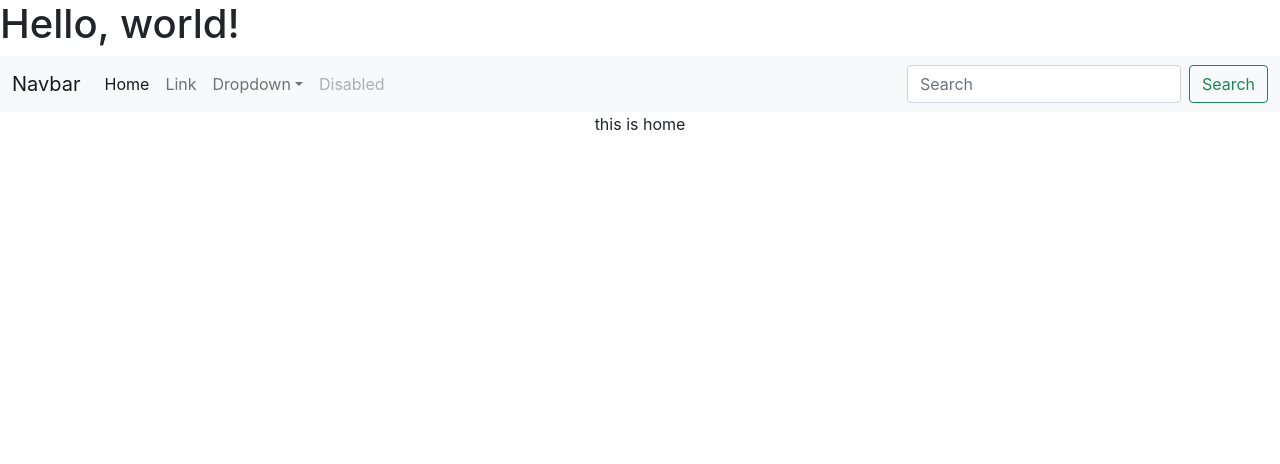
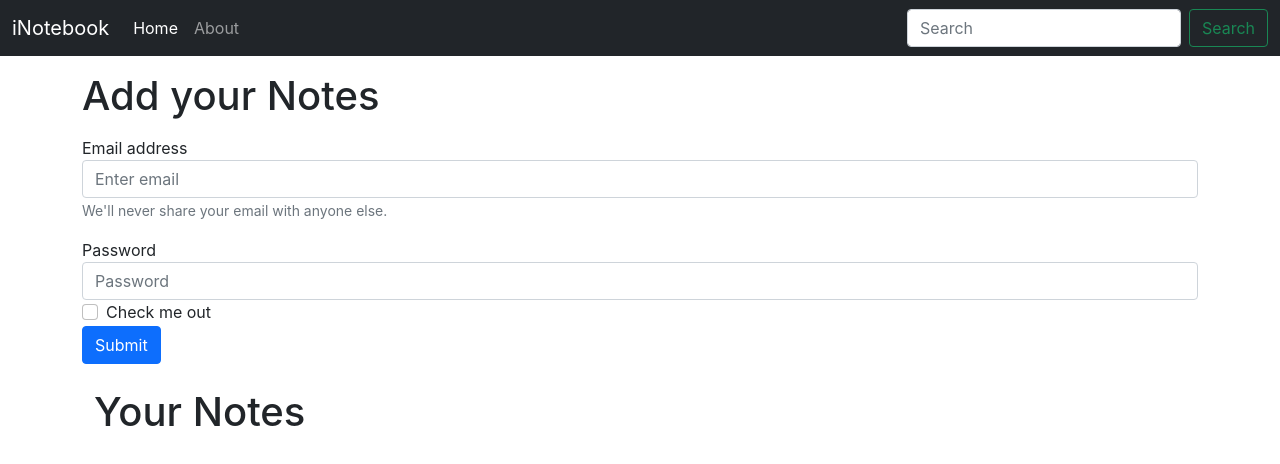
Before and after one commit to Paawan9700/iNotebook, a React (Create React App) app: page / in a window 1280 px wide. Shown: the top 464 px of the page. Built offline with nearby package versions, Linux system fonts and the light colour scheme.

Commit message:
uselocation and usecontext

```diff
--- a/package.json
+++ b/package.json
@@ -9,7 +9,8 @@
     "concurrently": "^6.3.0",
     "react": "^17.0.2",
     "react-dom": "^17.0.2",
-    "react-router-dom": "^6.0.1",
+    "react-router": "^6.0.2",
+    "react-router-dom": "^5.2.0",
     "react-scripts": "4.0.3",
     "web-vitals": "^1.1.2"
   },
@@ -18,7 +19,7 @@
     "build": "react-scripts build",
     "test": "react-scripts test",
     "eject": "react-scripts eject",
-    "both" : "concurrently \"npm rum start \" \"nodemon backend/index.js\""
+    "both": "concurrently \"npm rum start \" \"nodemon backend/index.js\""
   },
   "eslintConfig": {
     "extends": [
--- a/public/index.html
+++ b/public/index.html
@@ -11,7 +11,6 @@
     <title>iNotebook - Your Notes Secured in the cloud</title>
   </head>
   <body>
-    <h1>Hello, world!</h1>
 
     <!-- Optional JavaScript; choose one of the two! -->
 
--- a/src/App.js
+++ b/src/App.js
@@ -1,19 +1,30 @@
-import './App.css';
+import "./App.css";
 import React from "react";
-import {
-  BrowserRouter as Router,
-  Switch,
-  Route,
-  Link
-} from "react-router-dom";
-import { Navbar } from './components/Navbar';
-import { Home } from './components/Home';
+import { BrowserRouter as Router, Switch, Route } from "react-router-dom";
+
+import { Navbar } from "./components/Navbar";
+import { Home } from "./components/Home";
+import { About } from "./components/About";
+import NoteState from "./context/notes/NotesState";
 
 function App() {
   return (
-    <div className="App">
-      <Navbar />
-        <Home />
+    <div>
+      <NoteState>
+        <Router>
+          <Navbar />
+          <div className = "conatiner">
+          <Switch>
+            <Route exact path="/">
+              <Home />
+            </Route>
+            <Route exact path="/about">
+              <About />
+            </Route>
+          </Switch>
+          </div>
+        </Router>
+      </NoteState>
     </div>
   );
 }
--- a/src/components/About.js
+++ b/src/components/About.js
@@ -1,4 +1,5 @@
-import React from 'react'
+import React, {useContext} from 'react'
+import notecontext from '../context/notes/notecontext'
 
 export const About = () => {
     return (
--- a/src/components/Home.js
+++ b/src/components/Home.js
@@ -1,9 +1,52 @@
-import React from 'react'
+import React from "react";
 
 export const Home = () => {
-    return (
-        <div>
-            this is home
+  return (
+    <div>
+      <div className="container my-3">
+        <h1>Add your Notes</h1>
+        <form>
+          <div className="form-group my-3">
+            <label for="exampleInputEmail1">Email address</label>
+            <input
+              type="email"
+              className="form-control"
+              id="exampleInputEmail1"
+              aria-describedby="emailHelp"
+              placeholder="Enter email"
+            />
+            <small id="emailHelp" className="form-text text-muted">
+              We'll never share your email with anyone else.
+            </small>
+          </div>
+          <div className="form-group">
+            <label for="exampleInputPassword1">Password</label>
+            <input
+              type="password"
+              className="form-control"
+              id="exampleInputPassword1"
+              placeholder="Password"
+            />
+          </div>
+          <div className="form-group form-check">
+            <input
+              type="checkbox"
+              className="form-check-input"
+              id="exampleCheck1"
+            />
+            <label className="form-check-label" for="exampleCheck1">
+              Check me out
+            </label>
+          </div>
+          <button type="submit" className="btn btn-primary">
+            Submit
+          </button>
+        </form>
+
+        <div className="container my-4">
+          <h1> Your Notes</h1>
         </div>
-    )
-}
+      </div>
+    </div>
+  );
+};
--- a/src/components/Navbar.js
+++ b/src/components/Navbar.js
@@ -1,42 +1,55 @@
-import React from 'react'
+import React, { useEffect } from "react";
+import { Link, useLocation} from "react-router-dom";
 
 export const Navbar = () => {
+  const location = useLocation();
+
+  useEffect(() => {
+  }, [location]);
+
   return (
-        <nav className="navbar navbar-expand-lg navbar-light bg-light">
+    <nav className="navbar navbar-expand-lg navbar-dark bg-dark">
       <div className="container-fluid">
-          <a className="navbar-brand" href="#">Navbar</a>
-          <button className="navbar-toggler" type="button" data-bs-toggle="collapse" data-bs-target="#navbarSupportedContent" aria-controls="navbarSupportedContent" aria-expanded="false" aria-label="Toggle navigation">
+        <Link className="navbar-brand" to="/">
+          iNotebook
+        </Link>
+        <button
+          className="navbar-toggler"
+          type="button"
+          data-bs-toggle="collapse"
+          data-bs-target="#navbarSupportedContent"
+          aria-controls="navbarSupportedContent"
+          aria-expanded="false"
+          aria-label="Toggle navigation"
+        >
           <span className="navbar-toggler-icon"></span>
         </button>
         <div className="collapse navbar-collapse" id="navbarSupportedContent">
           <ul className="navbar-nav me-auto mb-2 mb-lg-0">
             <li className="nav-item">
-                <a className="nav-link active" aria-current="page" href="#">Home</a>
+              <Link className={`nav-link ${location.pathname === '/' ? "active" : ""}`} aria-current="page" to="/">
+                Home
+              </Link>
             </li>
             <li className="nav-item">
-                <a className="nav-link" href="#">Link</a>
-              </li>
-              <li className="nav-item dropdown">
-                <a className="nav-link dropdown-toggle" href="#" id="navbarDropdown" role="button" data-bs-toggle="dropdown" aria-expanded="false">
-                  Dropdown
-                </a>
-                <ul className="dropdown-menu" aria-labelledby="navbarDropdown">
-                  <li><a className="dropdown-item" href="#">Action</a></li>
-                  <li><a className="dropdown-item" href="#">Another action</a></li>
-                  <li><hr className="dropdown-divider" /></li>
-                  <li><a className="dropdown-item" href="#">Something else here</a></li>
-                </ul>
-              </li>
-              <li className="nav-item">
-                <a className="nav-link disabled">Disabled</a>
+              <Link className={`nav-link ${location.pathname === "/about" ? "active" : ""}`} to="/about">
+                About
+              </Link>
             </li>
           </ul>
           <form className="d-flex">
-              <input className="form-control me-2" type="search" placeholder="Search" aria-label="Search" />
-              <button className="btn btn-outline-success" type="submit">Search</button>
+            <input
+              className="form-control me-2"
+              type="search"
+              placeholder="Search"
+              aria-label="Search"
+            />
+            <button className="btn btn-outline-success" type="submit">
+              Search
+            </button>
           </form>
         </div>
       </div>
     </nav>
-    )
-}
+  );
+};
--- /dev/null
+++ b/src/context/notes/NotesState.js
@@ -0,0 +1,16 @@
+import Notecontext from "./notecontext";
+
+const NoteState = (props) => {
+    const state = {
+        name : "paawan",
+        age : 21
+    }
+
+    return (
+        <Notecontext.Provider value = {state}>
+            {props.children}
+        </Notecontext.Provider>
+    )
+}
+
+export default NoteState;
--- /dev/null
+++ b/src/context/notes/notecontext.js
@@ -0,0 +1,5 @@
+import { createContext } from "react";
+
+const notecontext = createContext();
+
+export default notecontext;
```
Also changed, not shown: 1 other file (tests, documents, lock files or other folders). Lines whose indentation alone changed are shown as unchanged.
